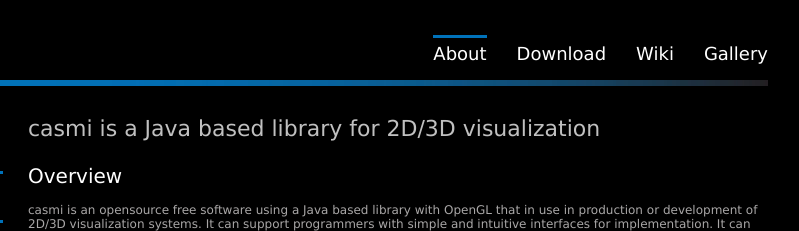
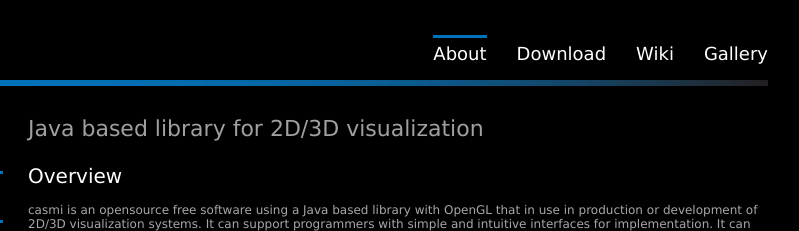
Before and after one commit to casmi/casmi.github.com, a plain HTML site: page index.html in a window 1280 px wide. Shown: the top 231 px of the page, 332-1131 px from the left. Drawn offline with Linux system fonts and the light colour scheme.

Commit message:
modified main sentence

```diff
--- a/css/default.css
+++ b/css/default.css
@@ -178,7 +178,7 @@ body {
 	font-size: 22px;
 	font-weight: normal;
 	padding-bottom: 23px;
-    color: #C0C0C0;
+    color: #A0A0A0;
 }
 
 .center h2{
--- a/index.html
+++ b/index.html
@@ -116,7 +116,7 @@
     			</div>
 
     			<div class="center">
-    				<h1>casmi is a Java based library for 2D/3D visualization</h1>
+    				<h1>Java based library for 2D/3D visualization</h1>
 
     				<h2 id="overview">Overview</h2>
     				<p>
```
